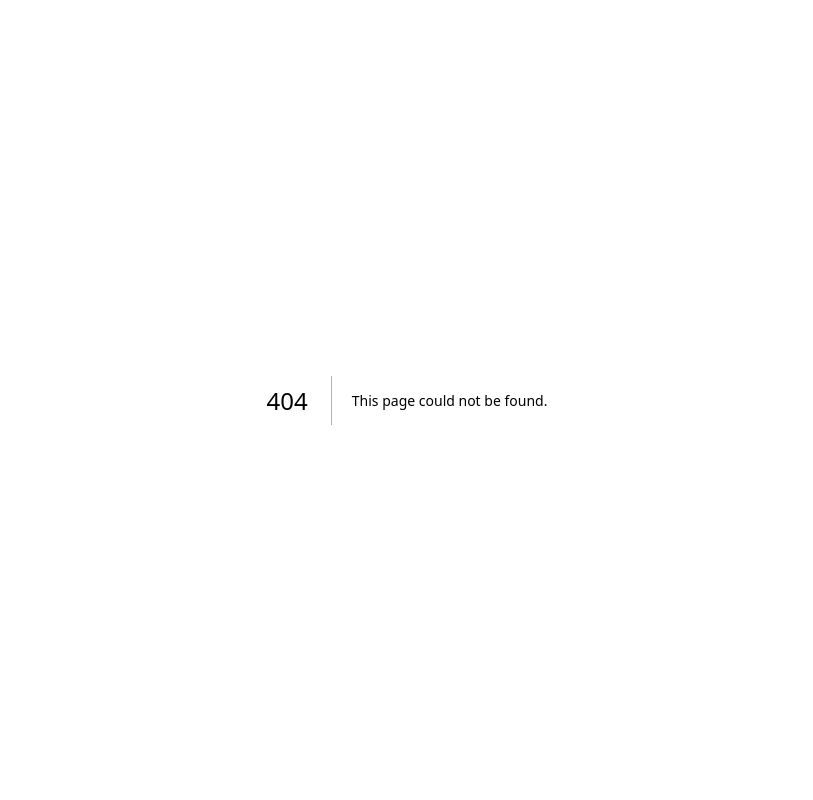
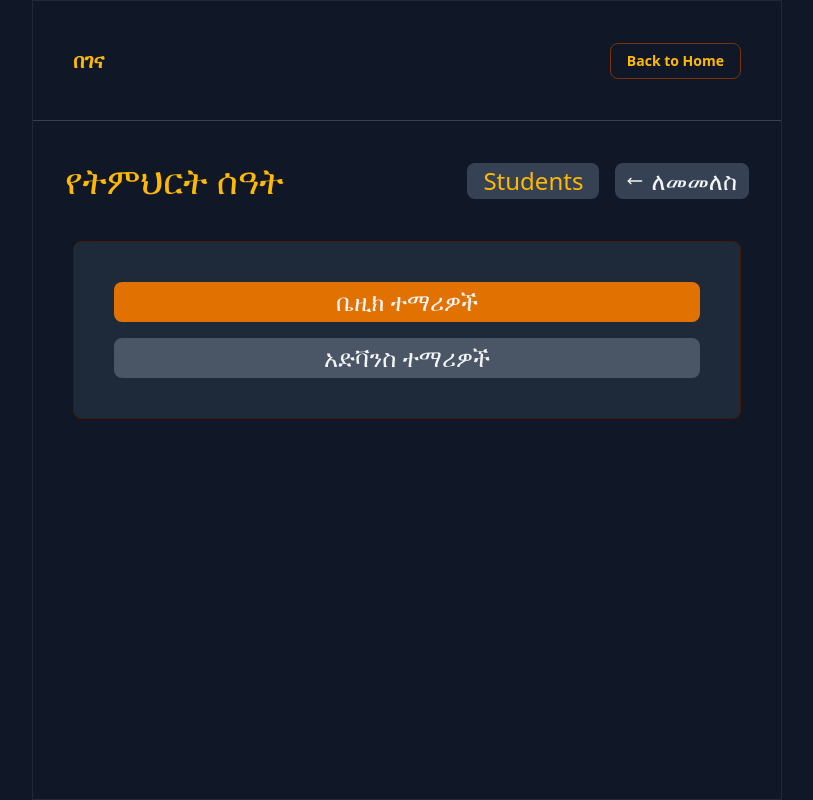
Before and after one commit to ayanaw21/begena-mini-app, a Next.js app: page /schedule in a window 1280 px wide. Before the commit this address had no page. Shown: the whole page, without its empty margins (233-1046 px from the left). Built offline with nearby package versions, Linux system fonts and the light colour scheme.

Commit message:
feat: implement announcement and class schedule

```diff
--- a/app/mezmurlist/page.tsx
+++ b/app/mezmurlist/page.tsx
@@ -4,6 +4,7 @@ import Link from "next/link";
 import React from "react";
 import logo from "../../public/begena.jpg";
 import Footer from "@/components/footer";
+import Navbar from "@/components/Navbar";
 const lists = [
   { zemari: "ደምሴ ደስታ", link: "https://t.me/aastugibibuaebegena/4" },
   { zemari: "አለቃ ተሰማ ወልደ አማኑኤል(አባ በገና)", link: "https://t.me/aastugibibuaebegena/6" },
@@ -18,19 +19,7 @@ const lists = [
 const MezmurList = () => {
   return (
     <div className='"w-full max-w-[750px] mx-auto min-h-screen bg-gray-900'>
-      <nav className="h-30 border-b border-gray-700 w-full flex justify-between items-center px-10">
-        <div className="flex">
-          {/* <Image src={'https://g96xkr7zoc.ufs.sh/f/p0mpb6xeXkhSD7sdTLidP3VtyE9BnNsGgb2co7IuAFYKMaq5'} width={20} height={20} alt="begena" /> */}
-          <h1 className="text-xl text-amber-400 font-bold">በገና</h1>
-        </div>
-        <div className="flex items-center">
-          <Link href={"/"}>
-            <Button className="font-bold text-amber-400 border border-amber-900 bg-gray-900 hover:bg-amber-900">
-              Back to Home
-            </Button>
-          </Link>
-        </div>
-      </nav>
+      <Navbar/>
       <div className="my-6">
         <h1 className="text-4xl font-bold text-amber-400 text-center">
           የበገና ደርዳሪወች ዝርዝር
--- a/app/payment/page.tsx
+++ b/app/payment/page.tsx
@@ -9,6 +9,7 @@ import { UploadButton } from "@uploadthing/react";
 import Image from "next/image";
 import { sendPayment } from "@/lib/actions/payment";
 import Footer from "@/components/footer";
+import Navbar from "@/components/Navbar";
 
 const Payment = () => {
   const [isPending, startTransition] = useTransition();
@@ -91,16 +92,7 @@ const Payment = () => {
 
   return (
     <div className="w-full max-w-[750px] mx-auto min-h-screen bg-gray-900">
-      <nav className="h-30 border-b border-gray-700 w-full flex justify-between items-center px-10">
-        <h1 className="text-xl text-amber-400 font-bold">በገና</h1>
-        <div className="flex items-center">
-          <Link href={"/"}>
-            <Button className="font-bold text-amber-400 border border-amber-900 bg-gray-900 hover:bg-amber-900">
-              Back to Home
-            </Button>
-          </Link>
-        </div>
-      </nav>
+      <Navbar/>
 
       <h1 className="mt-10 text-center text-2xl sm:text-4xl text-amber-400 font-bold">
         Submit Payment Proof
--- /dev/null
+++ b/app/schedule/page.tsx
@@ -0,0 +1,38 @@
+'use client'
+import Navbar from "@/components/Navbar";
+import { Button } from "@/components/ui/button";
+import { MoveLeft } from "lucide-react";
+import Link from "next/link";
+import React, { useState } from "react";
+
+const Schedule = () => {
+  const [isBasic , setIsBasic] = useState<boolean>(true)
+	return (
+		<div className="w-full max-w-[750px] mx-auto min-h-screen bg-gray-900 md:border md:border-gray-800">
+			<Navbar />
+			<div className="flex justify-between items-center mt-10 px-8">
+				<h1 className="text-4xl text-amber-400">የትምህርት ሰዓት</h1>
+				<div className="flex flex-col sm:flex-row gap-2 sm:gap-4">
+					<Link href="/student_list">
+						<Button className="text-2xl text-amber-400 bg-gray-700 border-amber-400">Students</Button>
+					</Link>
+          <Link href="/student_list">
+						<Button className="text-2xl text-gray-100 bg-gray-700 border-amber-400 "><MoveLeft/> ለመመለስ</Button>
+					</Link>
+				</div>
+			</div>
+
+      <div className="bg-gray-800 border border-amber-950 p-10 m-10 rounded-md">
+        <h1></h1>
+        <div className="gap-4 flex flex-col">
+
+        <Button className={`text-2xl text-gray-100 whitespace-normal break-words min-h-[40px] ${isBasic ? 'bg-amber-600':'bg-gray-700 '} `} onClick={()=>setIsBasic(true)}>ቤዚክ ተማሪዎች</Button>
+        <Button className={`text-2xl text-gray-100 whitespace-normal break-words min-h-[40px] ${!isBasic ? 'bg-amber-600 ' : 'bg-gray-600'} `} onClick={()=>setIsBasic(false)}>አድቫንስ ተማሪዎች</Button>
+        </div>
+      </div>
+
+		</div>
+	);
+};
+
+export default Schedule;
--- /dev/null
+++ b/components/Navbar.tsx
@@ -0,0 +1,20 @@
+import React from 'react'
+import { Button } from './ui/button'
+import Link from 'next/link'
+
+const Navbar = () => {
+  return (
+     <nav className="h-30 border-b border-gray-700 w-full flex justify-between items-center px-10">
+        <h1 className="text-xl text-amber-400 font-bold">በገና</h1>
+        <div className="flex items-center">
+          <Link href={"/"}>
+            <Button className="font-bold text-amber-400 border border-amber-900 bg-gray-900 hover:bg-amber-900">
+              Back to Home
+            </Button>
+          </Link>
+        </div>
+      </nav>
+  )
+}
+
+export default Navbar
--- a/components/userAnnouncement.tsx
+++ b/components/userAnnouncement.tsx
@@ -25,28 +25,28 @@ const UserAnnouncement = () => {
 	console.log(announcements);
 	return (
 		<div className="text-gray-300 mt-6">
-			{announcements.map((announcement) => (
+			{announcements.length  > 0 && (
 				<div
-					key={announcement._id}
+					key={announcements[0]._id}
 					className="bg-gradient-to-r from-black to-amber-700 text-white p-6 rounded-lg mb-5 mx-5"
 				>
 					<h3 className="text-2xl text-amber-400">
-						{announcement.title}
+						{announcements[0].title}
 					</h3>
 					<p className="text-white text-xl mt-2 p-5">
-						{announcement.body}
+						{announcements[0].body}
 					</p>
 					<div className="flex gap-4 items-center justify-center my-5 ">
 						<Button className="h-auto py-3 text-md bg-amber-600 hover:bg-amber-700 whitespace-normal break-words min-h-[60px]">
-							{announcement.date}{" "}
+							{announcements[0].date}{" "}
 						</Button>
 						<Button className=" h-auto py-3 text-md bg-amber-600 hover:bg-amber-700 whitespace-normal break-words min-h-[60px]">
-							{announcement.time}
+							{announcements[0].time}
 						</Button>
 					</div>
 					<p className="text-amber-400 text-2xl text-center mt-2">የ አ/አ/ሳ/ቴ/ዪ የበገና ክፍል</p>
 				</div>
-			))}
+			)}
 		</div>
 	);
 };
```
